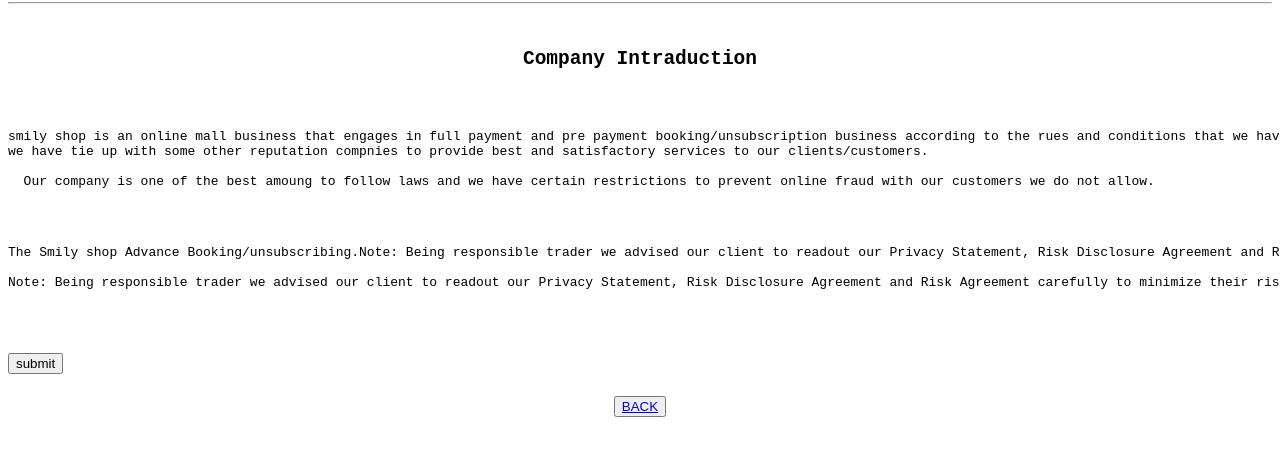
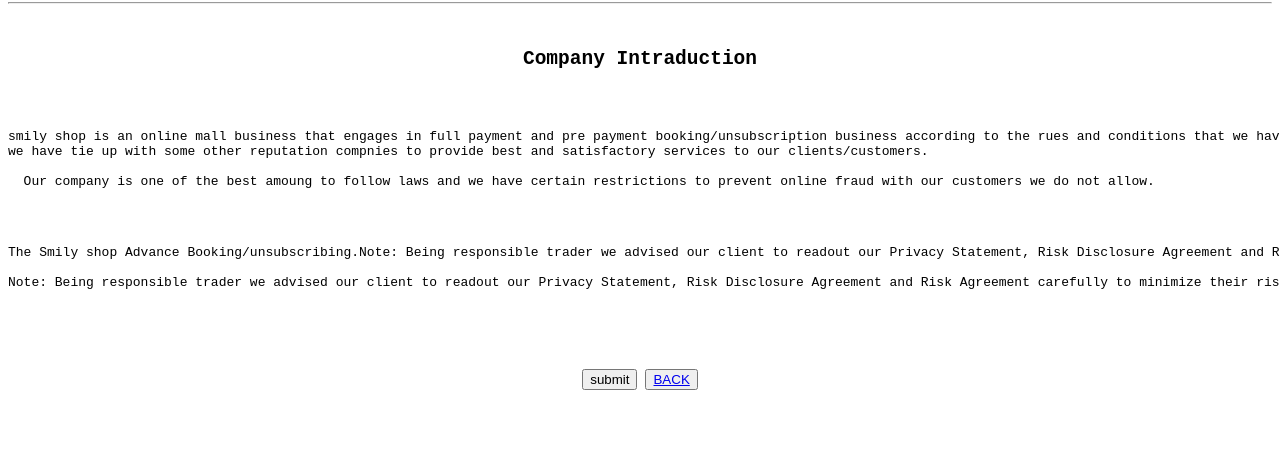
Before and after one commit to Bhavyasri21/website, a plain HTML site: page about us.html in a window 1280 px wide. Shown: the part 53-508 px from the top of the page. Drawn offline with Linux system fonts and the light colour scheme.

Commit message:
Update about us.html

```diff
--- a/about us.html
+++ b/about us.html
@@ -15,8 +15,8 @@
   </pre>
 <form name="myform">
 
-  <h2><input type="submit" name="btn" value="submit"/></h2>
-  <center><h1><button type="button" class="btn btn-primary"><a href="maine.html">BACK</a></button></h1></center>
+  <h1><center><input type="submit" name="btn" value="submit"/>
+     <button type="button" class="btn btn-primary"><a href="maine.html">BACK</a></button></center></h1>
 </form>
 </body>
 </html>
```
